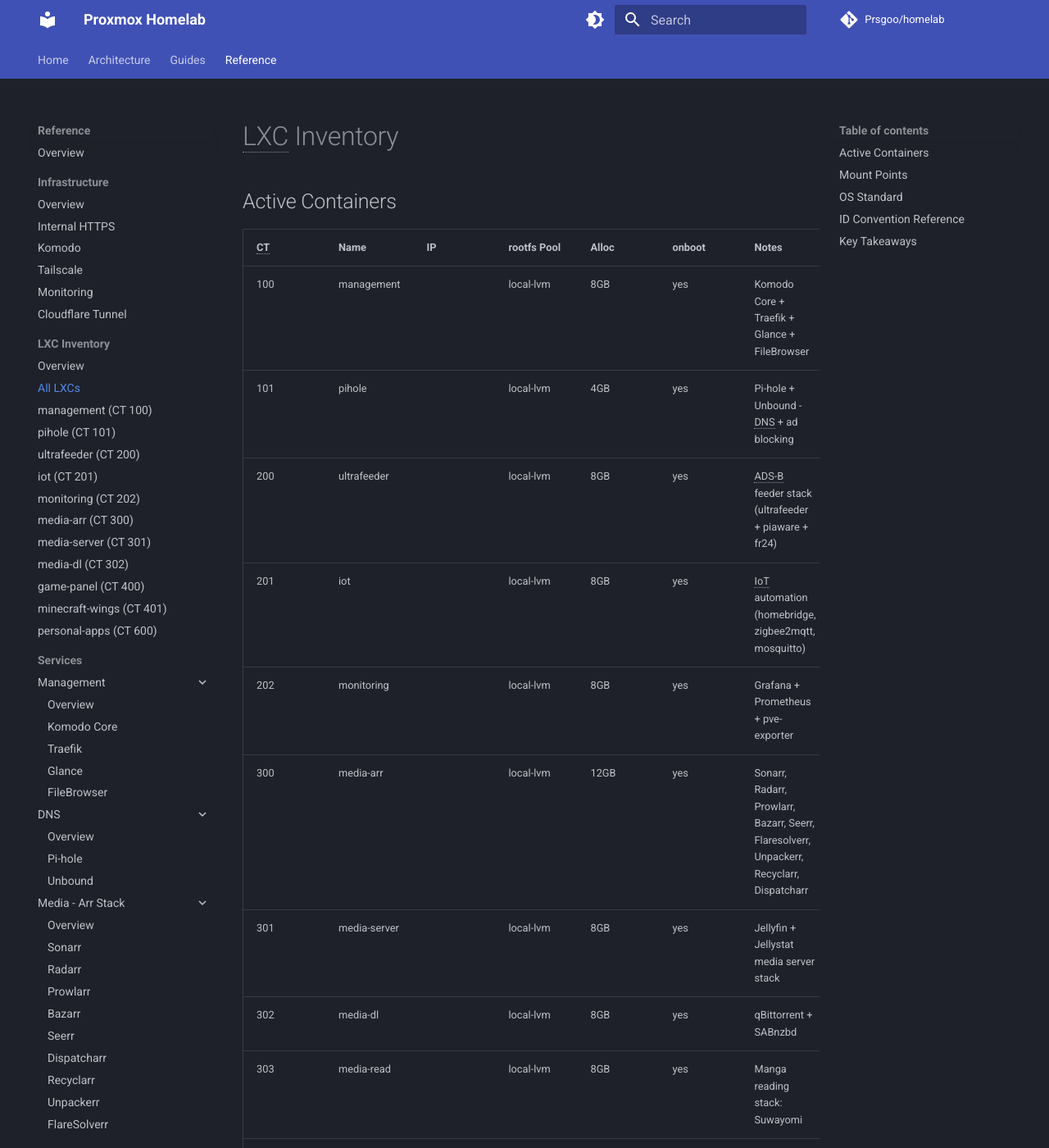
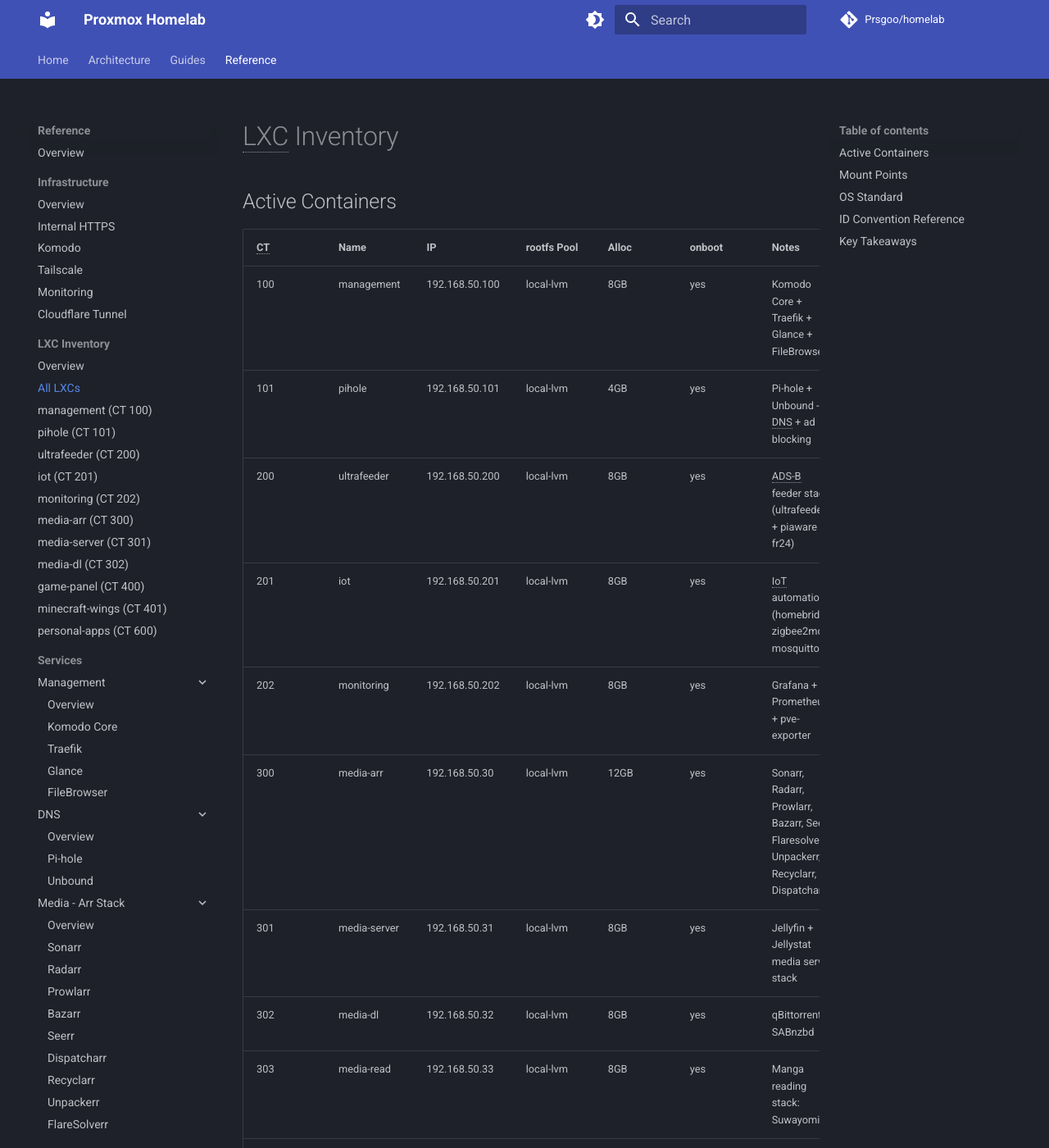
Before and after one commit to Prsgoo/homelab, an MkDocs documentation site: the page built from docs/wiki/lxcs/lxc-inventory.md, in a window 1280 px wide and 1400 px high. Shown: the whole window at 82% size. Built offline with MkDocs 1.6.1 and Material for MkDocs 9.7.7, drawn with Linux system fonts in a browser that asks for light colours; comment, search, counter and statistics services are not loaded; some of the changed text lies outside the part shown.

```diff
--- a/docs/wiki/lxcs/lxc-inventory.md
+++ b/docs/wiki/lxcs/lxc-inventory.md
@@ -9,19 +9,19 @@ updated: 2026-09-13
 
 | CT | Name | IP | rootfs Pool | Alloc | onboot | Notes |
 |----|------|----|-------------|-------|--------|-------|
-| 100 | management | <server-ip> | local-lvm | 8GB | yes | Komodo Core + Traefik + Glance + FileBrowser |
-| 101 | pihole | <server-ip> | local-lvm | 4GB | yes | Pi-hole + Unbound - DNS + ad blocking |
-| 200 | ultrafeeder | <server-ip> | local-lvm | 8GB | yes | ADS-B feeder stack (ultrafeeder + piaware + fr24) |
-| 201 | iot | <server-ip> | local-lvm | 8GB | yes | IoT automation (homebridge, zigbee2mqtt, mosquitto) |
-| 202 | monitoring | <server-ip> | local-lvm | 8GB | yes | Grafana + Prometheus + pve-exporter |
-| 300 | media-arr | <server-ip> | local-lvm | 12GB | yes | Sonarr, Radarr, Prowlarr, Bazarr, Seerr, Flaresolverr, Unpackerr, Recyclarr, Dispatcharr |
-| 301 | media-server | <server-ip> | local-lvm | 8GB | yes | Jellyfin + Jellystat media server stack |
-| 302 | media-dl | <server-ip> | local-lvm | 8GB | yes | qBittorrent + SABnzbd |
-| 303 | media-read | <server-ip> | local-lvm | 8GB | yes | Manga reading stack: Suwayomi |
-| 304 | games | <server-ip> | local-lvm | 8GB | yes | RomM game library + MariaDB |
-| 400 | game-panel | <server-ip> | local-lvm | 8GB | no | Pterodactyl panel + MariaDB - on-demand, start manually |
-| 401 | minecraft-wings | <server-ip> | local-lvm | 16GB | no | Pterodactyl Wings + Docker - on-demand, start manually |
-| 600 | personal-apps | <server-ip> | local-lvm | 8GB | yes | Personal apps: Actual Budget, Mealie, FreshRSS, Grimmory |
+| 100 | management | 192.168.50.100 | local-lvm | 8GB | yes | Komodo Core + Traefik + Glance + FileBrowser |
+| 101 | pihole | 192.168.50.101 | local-lvm | 4GB | yes | Pi-hole + Unbound - DNS + ad blocking |
+| 200 | ultrafeeder | 192.168.50.200 | local-lvm | 8GB | yes | ADS-B feeder stack (ultrafeeder + piaware + fr24) |
+| 201 | iot | 192.168.50.201 | local-lvm | 8GB | yes | IoT automation (homebridge, zigbee2mqtt, mosquitto) |
+| 202 | monitoring | 192.168.50.202 | local-lvm | 8GB | yes | Grafana + Prometheus + pve-exporter |
+| 300 | media-arr | 192.168.50.30 | local-lvm | 12GB | yes | Sonarr, Radarr, Prowlarr, Bazarr, Seerr, Flaresolverr, Unpackerr, Recyclarr, Dispatcharr |
+| 301 | media-server | 192.168.50.31 | local-lvm | 8GB | yes | Jellyfin + Jellystat media server stack |
+| 302 | media-dl | 192.168.50.32 | local-lvm | 8GB | yes | qBittorrent + SABnzbd |
+| 303 | media-read | 192.168.50.33 | local-lvm | 8GB | yes | Manga reading stack: Suwayomi |
+| 304 | games | 192.168.50.34 | local-lvm | 8GB | yes | RomM game library + MariaDB |
+| 400 | game-panel | 192.168.50.40 | local-lvm | 8GB | no | Pterodactyl panel + MariaDB - on-demand, start manually |
+| 401 | minecraft-wings | 192.168.50.41 | local-lvm | 16GB | no | Pterodactyl Wings + Docker - on-demand, start manually |
+| 600 | personal-apps | 192.168.50.60 | local-lvm | 8GB | yes | Personal apps: Actual Budget, Mealie, FreshRSS, Grimmory |
 
 
 ## Mount Points
```
Also changed, not shown: other parts of docs/wiki/lxcs/lxc-inventory.md (+1 -1 lines), docs/wiki/lxcs/media-games.md (+2 -2 lines), 2 other files.
